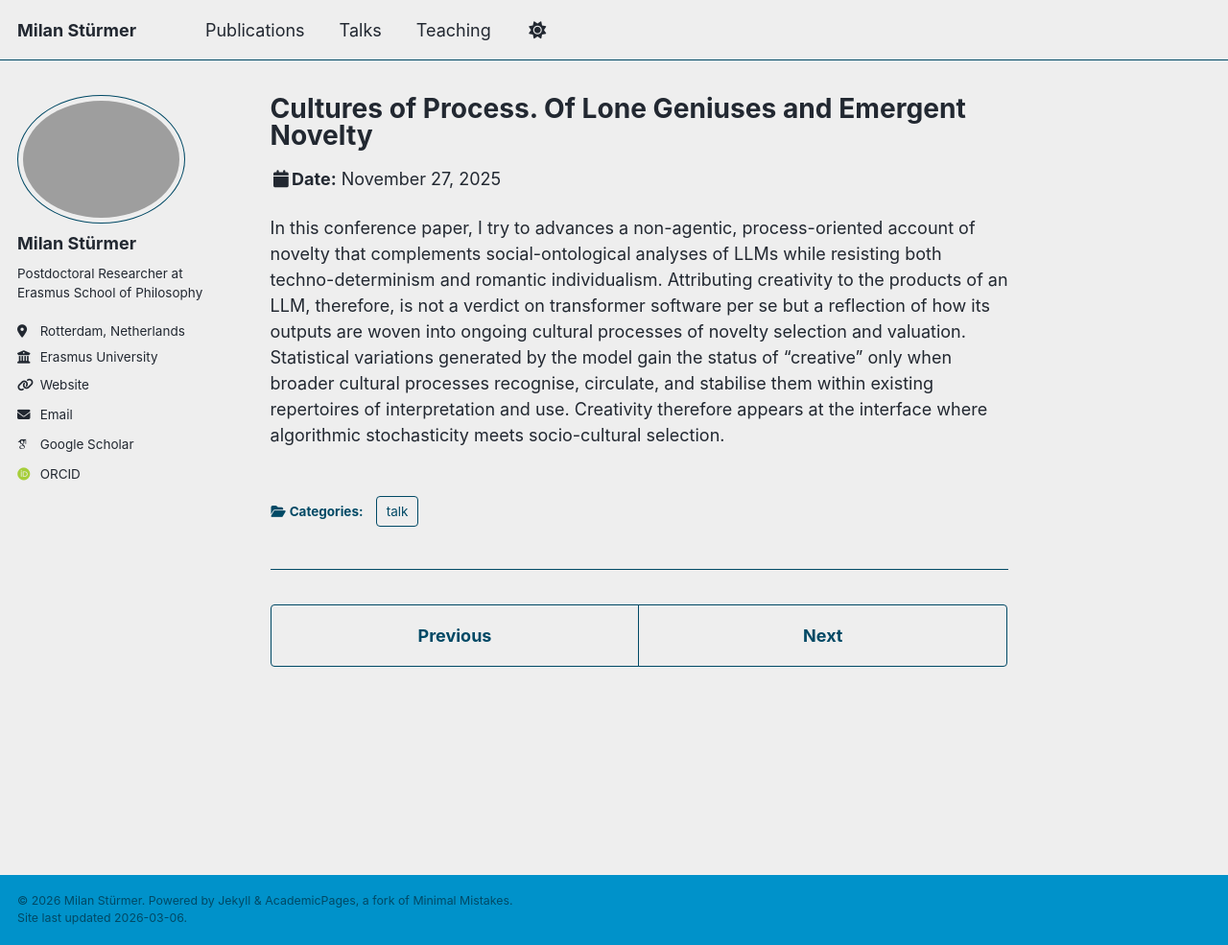
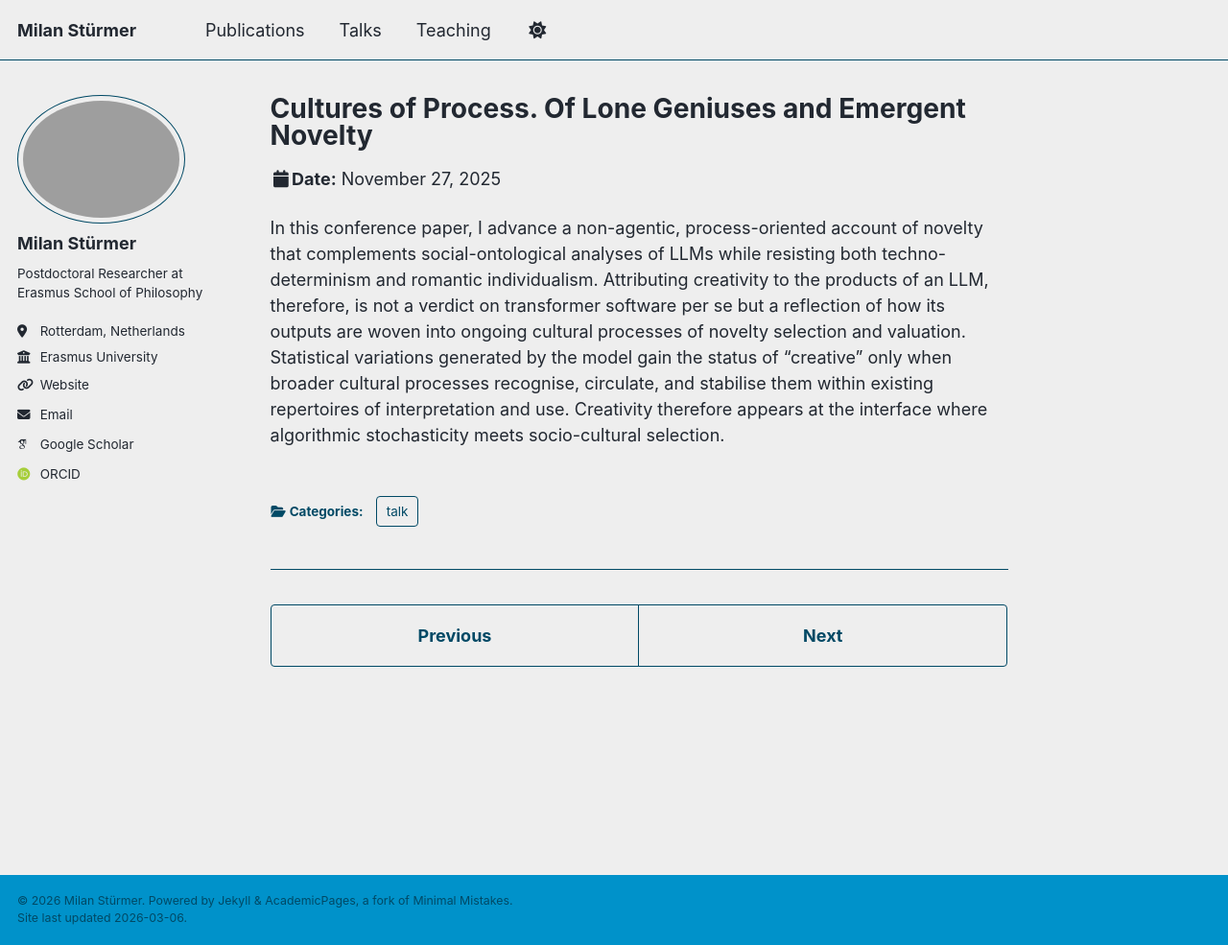
Before and after one commit to milanstuermer/milanstuermer.github.io, a Jekyll site: the page built from _talks/2025-cultures-of-process.md, in a window 1280 px wide and 985 px high. Shown: the whole window at 96% size. Built offline with Jekyll 4.4.1, drawn with Linux system fonts in a browser that asks for light colours; some web fonts are replaced; a script that is not in the unit is left out.

Commit message:
Update 2025-cultures-of-process.md

```diff
--- a/_talks/2025-cultures-of-process.md
+++ b/_talks/2025-cultures-of-process.md
@@ -8,8 +8,7 @@ venue: "GenAI & Creative Practices: Past, Present, and Future"
 date: 2025-11-27
 location: "University of Amsterdam"
 ---
-In this conference paper, I try to advances a non-agentic, process-oriented account of novelty that complements social-ontological analyses of LLMs while resisting both techno-determinism and romantic
-individualism.
+In this conference paper, I advance a non-agentic, process-oriented account of novelty that complements social-ontological analyses of LLMs while resisting both techno-determinism and romantic individualism.
 Attributing creativity to the products of an LLM, therefore, is not a verdict on
 transformer software per se but a reflection of how its outputs are woven into
 ongoing cultural processes of novelty selection and valuation. Statistical variations
```
